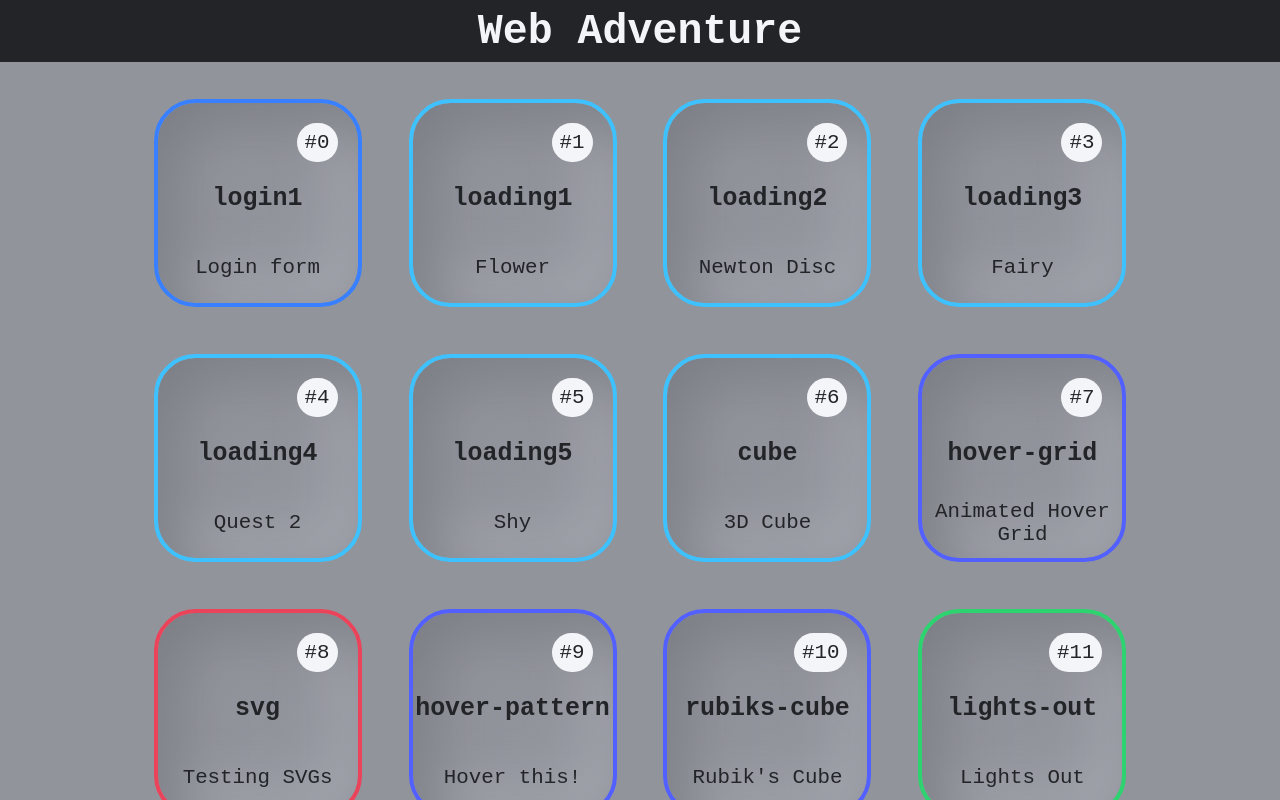
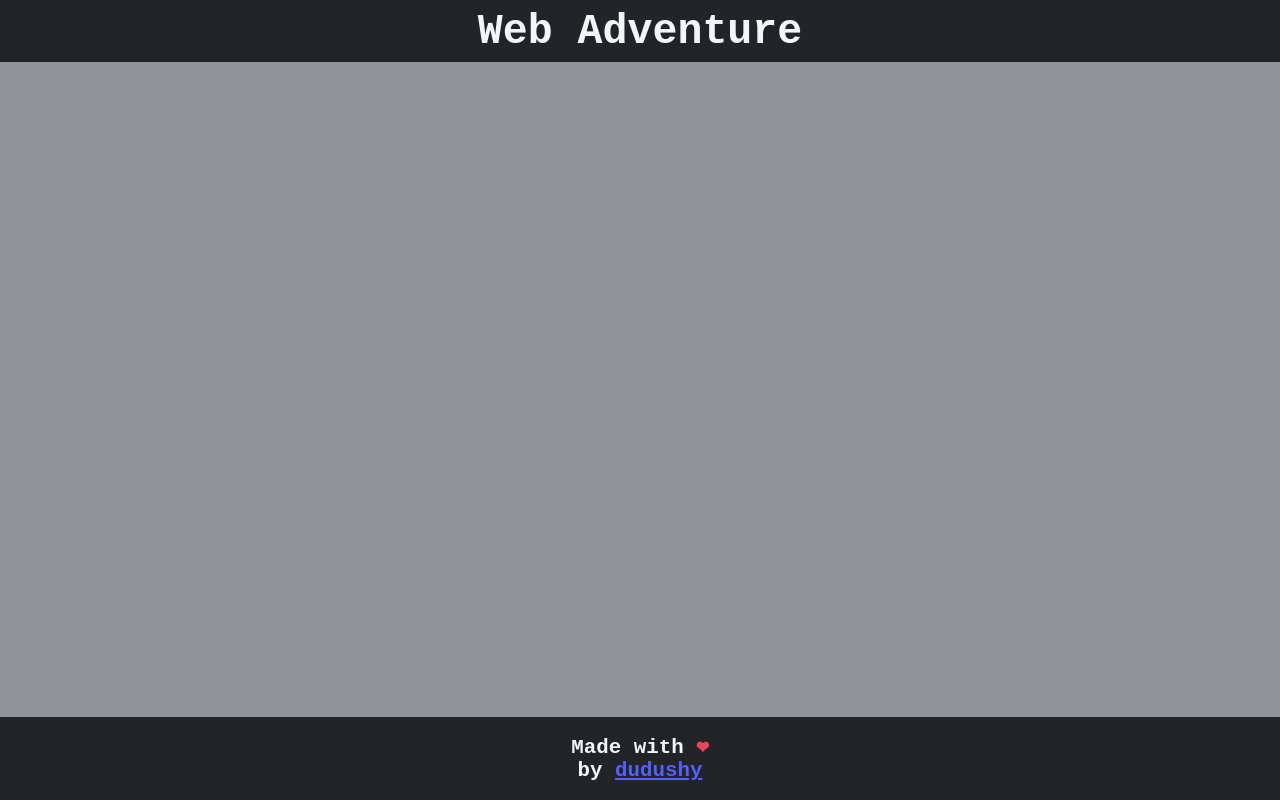
Before and after one commit to dudushy/web-adventure, an Angular app: page /pulse in a window 1280 px wide. Before the commit this address led to /web-adventure/. Built offline with nearby package versions, Linux system fonts and the light colour scheme.

Commit message:
Create pulse loader (WIP)

```diff
--- /dev/null
+++ b/src/app/adventures/loaders/pulse/pulse.component.html
@@ -0,0 +1,2 @@
+<div id="content">
+</div>
--- /dev/null
+++ b/src/app/adventures/loaders/pulse/pulse.component.scss
@@ -0,0 +1,25 @@
+@import "/src/styles.scss";
+
+:host {
+  display: flex;
+  justify-content: center;
+  min-height: var(--defaultContentHeight);
+  width: 100%;
+  background: $medium;
+  color: $dark;
+}
+
+#content {
+  padding-block: 1%;
+  padding-inline: 1%;
+  width: 100%;
+  max-width: 1200px;
+  font-size: calc(var(--responsiveUnit) * 0.8);
+  background: $medium;
+}
+
+#content {
+  display: flex;
+  justify-content: center;
+  align-items: center;
+}
--- /dev/null
+++ b/src/app/adventures/loaders/pulse/pulse.component.ts
@@ -0,0 +1,38 @@
+/* eslint-disable @typescript-eslint/no-explicit-any */
+import { Component, OnInit, ChangeDetectorRef } from '@angular/core';
+import { AppComponent } from '../../../app.component';
+
+@Component({
+  selector: 'app-pulse',
+  templateUrl: './pulse.component.html',
+  styleUrls: ['./pulse.component.scss']
+})
+export class PulseComponent implements OnInit {
+  title = 'PulseComponent';
+
+  constructor(
+    private cdr: ChangeDetectorRef,
+    public app: AppComponent
+  ) {
+    console.log(`[${this.title}#constructor]`);
+  }
+
+  ngOnInit(): void {
+    console.log(`[${this.title}#ngOnInit]`);
+  }
+
+  updateView() {
+    console.log(`[${this.title}#updateView]`);
+
+    this.cdr.detectChanges;
+    this.app.updateView(this.title);
+  }
+
+  async redirectTo(url: any) {
+    await this.app.redirectTo(url, this.title);
+
+    this.updateView();
+  }
+
+  defaultOrder() { return 0; }
+}
--- a/src/app/app.module.ts
+++ b/src/app/app.module.ts
@@ -25,6 +25,7 @@ import { QxirComponent } from './adventures/random/qxir/qxir.component';
 import { GlowTextComponent } from './adventures/interactives/glow-text/glow-text.component';
 import { MouseTrailComponent } from './adventures/interactives/mouse-trail/mouse-trail.component';
 import { HoverLightComponent } from './adventures/interactives/hover-light/hover-light.component';
+import { PulseComponent } from './adventures/loaders/pulse/pulse.component';
 
 @NgModule({
   declarations: [
@@ -49,7 +50,8 @@ import { HoverLightComponent } from './adventures/interactives/hover-light/hover
     QxirComponent,
     GlowTextComponent,
     MouseTrailComponent,
-    HoverLightComponent
+    HoverLightComponent,
+    PulseComponent
   ],
   imports: [
     BrowserModule,
```
Also changed, not shown: src/app/app-routing.module.ts (+18 -16 lines), 1 other file (tests, documents, lock files or other folders).
